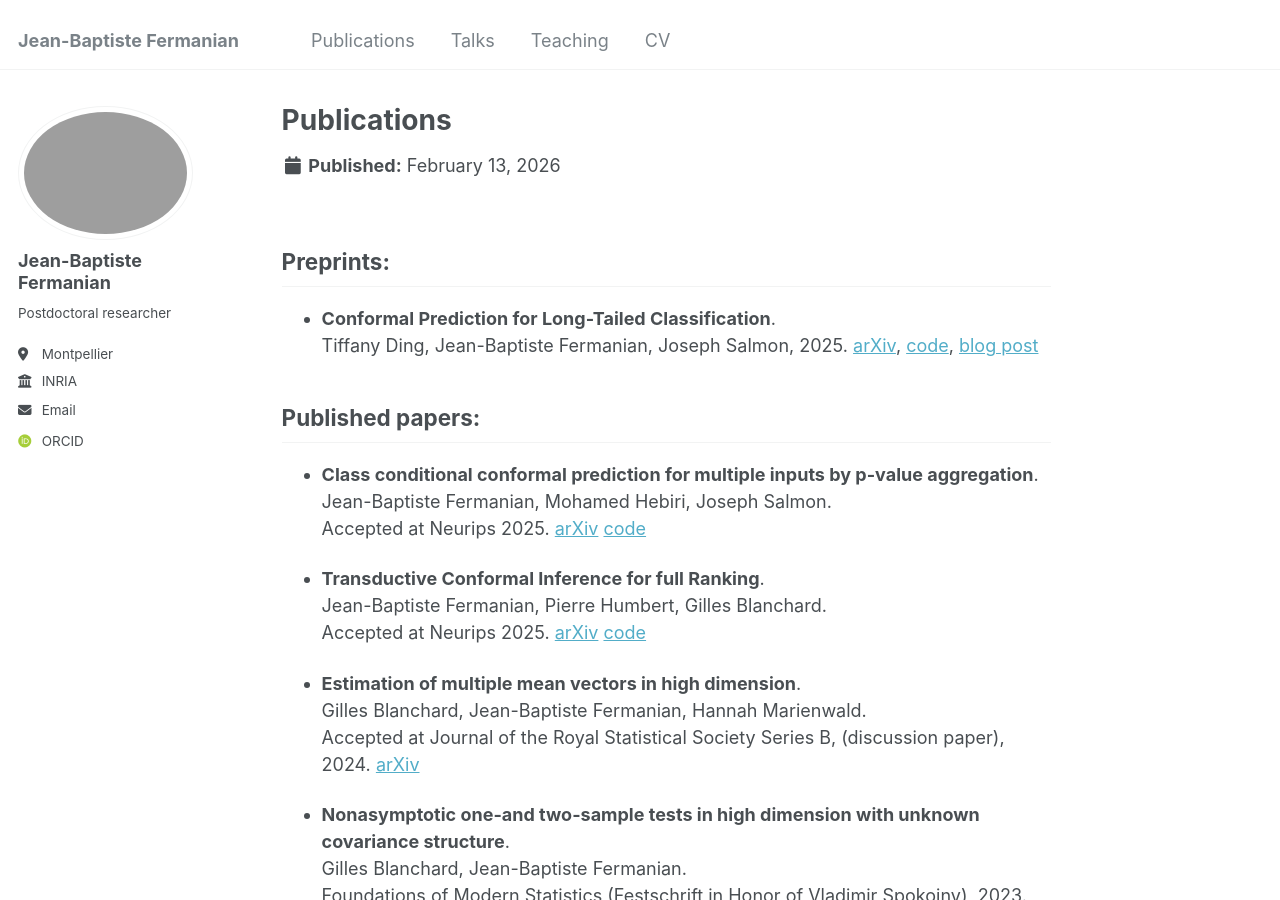
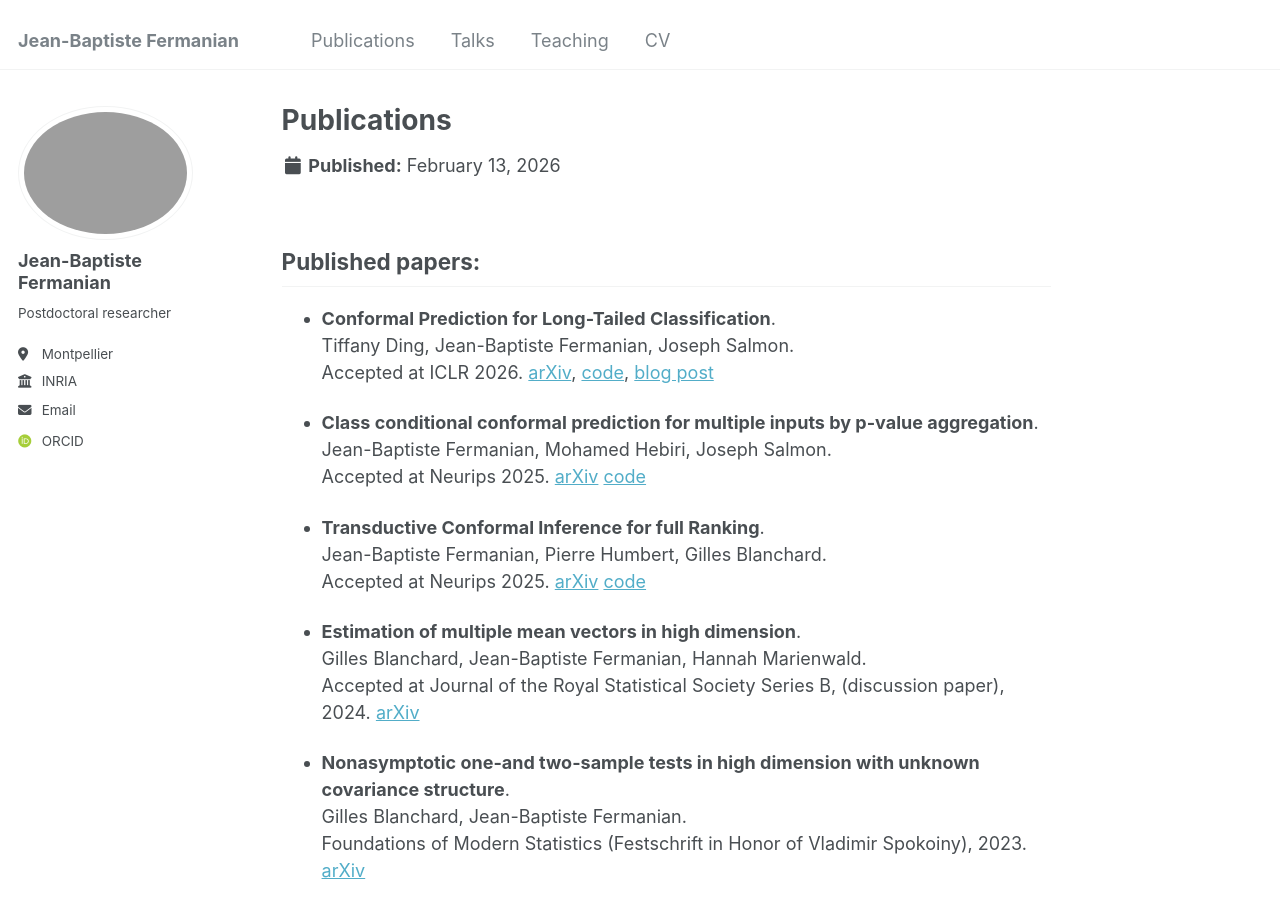
Before and after one commit to jeanbaptistefermanian/jeanbaptistefermanian.github.io, a Jekyll site: the page built from _publications/publications.md, in a window 1280 px wide and 900 px high. Built offline with Jekyll 4.4.1, drawn with Linux system fonts in a browser that asks for light colours; some web fonts are replaced.

Commit message:
update paper

```diff
--- a/_publications/publications.md
+++ b/_publications/publications.md
@@ -5,12 +5,15 @@ author_profile: true
 redirect_from:
 - /publications.html
 ---
-## Preprints:
-- **Conformal Prediction for Long-Tailed Classification**.\
-Tiffany Ding, Jean-Baptiste Fermanian, Joseph Salmon, 2025. [arXiv](https://arxiv.org/abs/2507.06867), [code](https://github.com/tiffanyding/long-tail-conformal), [blog post](https://josephsalmon.eu/blog/long-tail/)
+<!-- ## Preprints: -->
+
 
 
 ## Published papers:
+
+- **Conformal Prediction for Long-Tailed Classification**.\
+Tiffany Ding, Jean-Baptiste Fermanian, Joseph Salmon.\
+Accepted at ICLR 2026. [arXiv](https://arxiv.org/abs/2507.06867), [code](https://github.com/tiffanyding/long-tail-conformal), [blog post](https://josephsalmon.eu/blog/long-tail/)
 
 - **Class conditional conformal prediction for multiple inputs by p-value aggregation**.\
 Jean-Baptiste Fermanian, Mohamed Hebiri, Joseph Salmon.\
```
